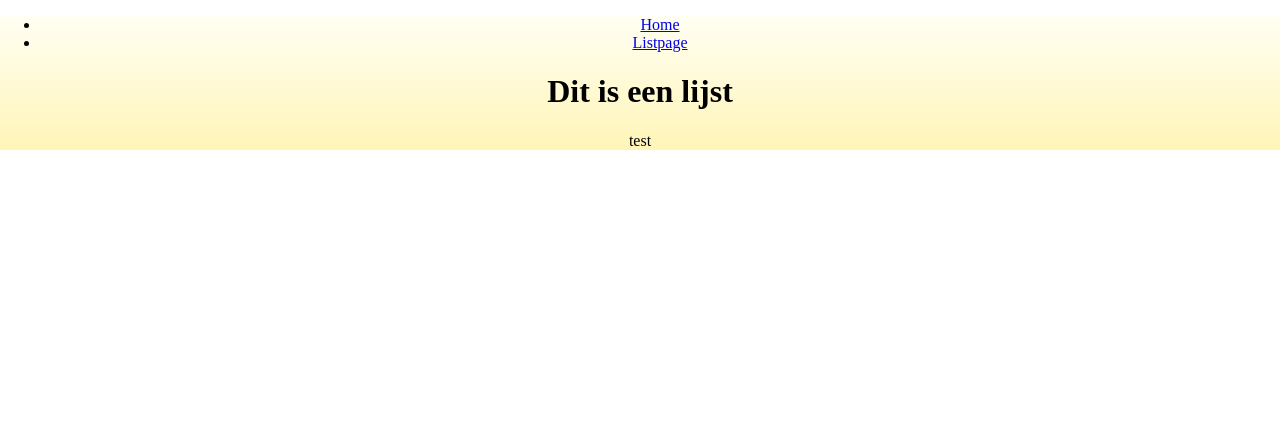
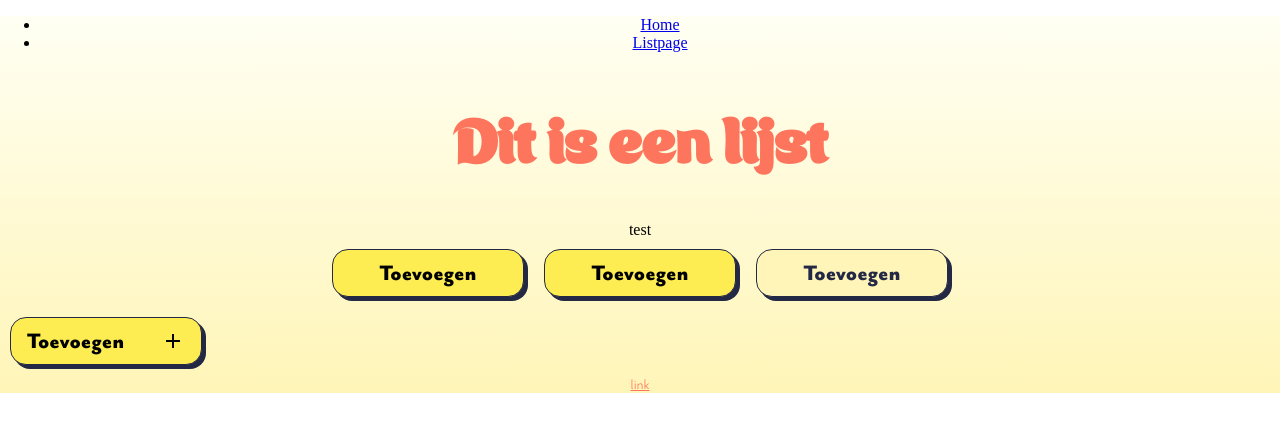
Before and after one commit to Thomas-More-ArtDefine/ArtDefine-front, a React (Create React App) app in the folder artdefine/: page /listpage in a window 1280 px wide. Shown: the top 432 px of the page. Built offline with nearby package versions, Linux system fonts and the light colour scheme.

Commit message:
Added mixins and css
Added (s)css for buttons, link and headings

```diff
--- a/artdefine/public/index.html
+++ b/artdefine/public/index.html
@@ -9,6 +9,7 @@
       name="description"
       content="Web site created using create-react-app"
     />
+    <link rel="stylesheet" href="https://fonts.googleapis.com/icon?family=Material+Icons">
     <link rel="apple-touch-icon" href="%PUBLIC_URL%/logo192.png" />
     <!--
       manifest.json provides metadata used when your web app is installed on a
--- a/artdefine/src/App.scss
+++ b/artdefine/src/App.scss
@@ -6,37 +6,64 @@
   background: $background-color;
 }
 
-.App-logo {
-  height: 40vmin;
-  pointer-events: none;
+
+// --- Button ---
+button {
+  width: 192px;
+  height: 48px;
+  padding: 0 16px;
+  @include button($color-primary, $color-black, $midnight-blue);
+  margin: 10px;
 }
 
-@media (prefers-reduced-motion: no-preference) {
-  .App-logo {
-    animation: App-logo-spin infinite 20s linear;
+button.primary {
+  @include button($color-primary, $color-black, $midnight-blue);
+}
+
+button.secondary {
+  @include button($canvas-white-dark, $midnight-blue, $midnight-blue);
+}
+
+// --- Headers ---
+h1 {
+  font-size: 60px;
+  font-family: 'Icecream';
+  color: $color-secondary;
+
+}
+
+h2 {
+  font-size: 48px;
+  font-family: 'Icecream';
+  color: $purple-pastel;
+}
+
+h3,h4,h5,h6 {
+  font-family: 'EavesSansHeavy';
+  color: $purple-dark;
+}
+
+h3 {
+  font-size: 36px;
+}
+
+h4 {
+  font-size: 24px;
+}
+
+h5 {
+  font-size: 20px;
+}
+
+// ---
+
+.link > a{
+  color: $color-secondary;
+  font-size: 16px;
+  font-family: 'EavesSansBook';
+  cursor: pointer;
+  transition: color 0.3s ease;
+  &:hover {
+    color: $purple-dark;
   }
 }
-
-.App-header {
-  background-color: #282c34;
-  min-height: 100vh;
-  display: flex;
-  flex-direction: column;
-  align-items: center;
-  justify-content: center;
-  font-size: calc(10px + 2vmin);
-  color: white;
-}
-
-.App-link {
-  color: #61dafb;
-}
-
-@keyframes App-logo-spin {
-  from {
-    transform: rotate(0deg);
-  }
-  to {
-    transform: rotate(360deg);
-  }
-}
--- a/artdefine/src/pages/Listpage.tsx
+++ b/artdefine/src/pages/Listpage.tsx
@@ -9,6 +9,11 @@ export default function ListPage() {
         <>
             <h1>Dit is een lijst</h1>
            <List items={items} />
+           <button>Toevoegen</button>
+           <button className="pirmary">Toevoegen</button>
+           <button className="secondary">Toevoegen</button>
+           <button className="has-icon">Toevoegen <i className="material-icons">add</i></button>
+           <div className="link"> <a href="http://">link</a></div>
         </>
     );
 }
--- a/artdefine/src/style/_mixins.scss
+++ b/artdefine/src/style/_mixins.scss
@@ -0,0 +1,44 @@
+@import './variables';
+
+
+@mixin drop-shadow($x-offset, $y-offset) {
+    box-shadow: $x-offset $y-offset 0 $midnight-blue;
+  }
+  @mixin border-effect($place) {
+    @if $place == '0,0' {
+      @include drop-shadow(-4px, -4px);
+    } @else if $place == '1,0' {
+        @include drop-shadow(4px, -4px);
+    } @else if $place == '1,1' {
+        @include drop-shadow(4px, 4px);
+    } @else if $place == '0,1' {
+        @include drop-shadow(-4px, 4px);
+    }
+  }
+
+
+
+@mixin button($bg-color, $text-color, $border-color) {
+    background-color: $bg-color;
+    color: $text-color;
+    text-align: center;
+    font-family: 'EavesSansHeavy';
+    font-size: 24px;
+    border-radius: $corner-radius;
+    border: 1px solid $border-color;
+    cursor: pointer;
+    transition: background-color 0.3s ease, color 0.3s ease;
+
+    @include border-effect('1,1');
+
+    &:hover {
+      background-color: darken($bg-color, 10%);
+    }
+
+    &.has-icon {
+        display: flex;
+        align-items: center;
+        justify-content: space-between;
+    }
+
+  }
--- a/artdefine/src/style/_variables.scss
+++ b/artdefine/src/style/_variables.scss
@@ -25,7 +25,7 @@ $font-size-lg: 20px;
 
 
 @font-face {
-    font-family: 'EavesSansHeavy';
+    font-family: 'Icecream';
     src: url('./font/49259.otf') format('opentype')
 }
 
```
